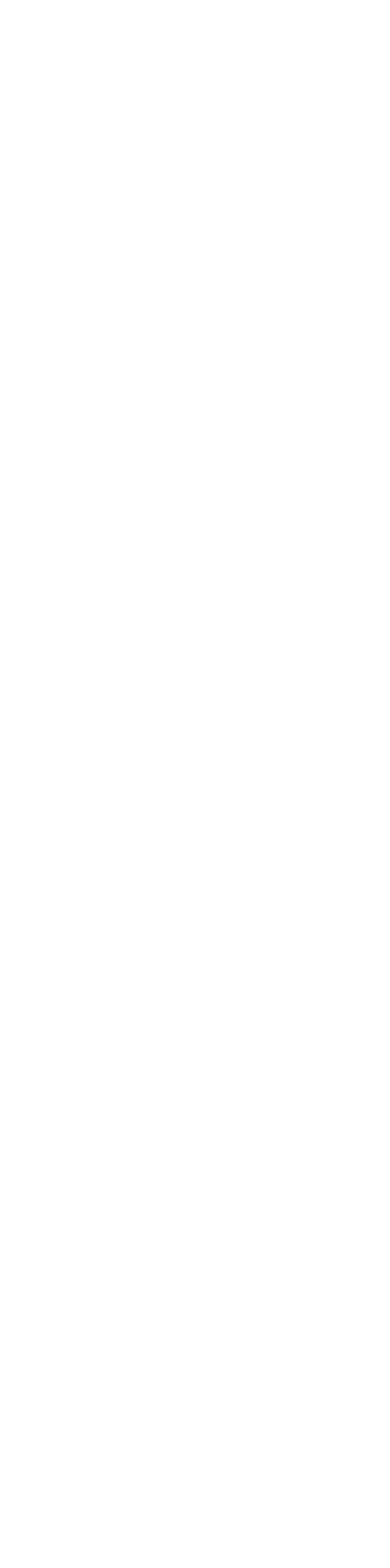
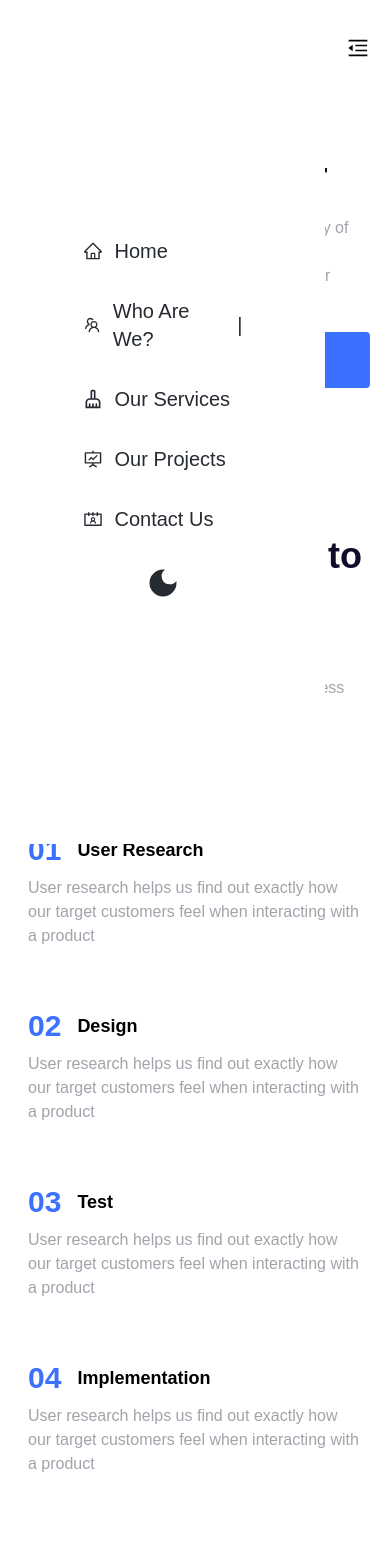
Before and after one commit to youssra-ghninou/i2i-infogerance, a React (Vite) app: page /ourservices in a window 390 px wide. Before the commit this address had no page. Shown: the top 1568 px of the page. Before the commit the page ends 844 px from the top, so only its background shows below. Built offline with nearby package versions, Linux system fonts and the light colour scheme.

Commit message:
Our services page responsive and dark mode done

```diff
--- a/src/components/Home/Navbar.jsx
+++ b/src/components/Home/Navbar.jsx
@@ -27,7 +27,7 @@ const Navbar = () => {
                 </div>
                 <div className="flex items-center gap-3 w-40">
                     <MdOutlineCleaningServices />
-                    <NavIttem content="Our Services" href="/" className=""/>
+                    <Link to="/ourservices">Our Services</Link>
                 </div>
                 <div className="flex items-center gap-3 w-40">
                     <AiOutlineFundProjectionScreen />
@@ -44,7 +44,7 @@ const Navbar = () => {
             <div className="hidden lg:flex flex-row items-center gap-6 text-sm justify-cente bg-white text-dark  dark:text-white dark:bg-dark lg:text-[16px] lg:font-semibold transition duration-500">
                     <Link to="/">Home</Link>
                     <Link to="/whoarewe">Who Are We?</Link>
-                    <NavIttem content="Our Services" href="/" className="text-lg text-gray"/>
+                    <Link to="/ourservices">Our Services</Link>
                     <NavIttem content="Our Projects" href="/" className="text-lg text-gray"/>
                     <NavIttem content="Contact Us" href="/" className="text-lg text-gray"/>
 
--- /dev/null
+++ b/src/components/cards/OurServiceCard.jsx
@@ -0,0 +1,16 @@
+const OurServiceCard = () => {
+    return (
+        <div className={`flex flex-col gap-2`+ props.className}>
+        <div className="md:relative">
+            <img src={service} alt="" className='md:w-2/3 ' />
+            <img src={Titik} alt=""
+            className='hidden md:block md:absolute md:-z-10
+                        md:right-6 md:-top-5 md:w-2/3'/>
+        </div>
+        <SliderButton />
+    </div>
+
+    );
+}
+
+export default OurServiceCard;
--- /dev/null
+++ b/src/components/cards/ProcessCrad.jsx
@@ -0,0 +1,47 @@
+const ProcessCard = () => {
+    const services = [{
+        id: 1,
+          title: 'User Research',
+          content: 'User research helps us find out exactly how our target customers feel when interacting with a product ',
+        },
+        {
+          id: 2,
+          title: 'Design',
+          content: 'User research helps us find out exactly how our target customers feel when interacting with a product ',
+        },
+        {
+          id: 3,
+          title: 'Test',
+          content: 'User research helps us find out exactly how our target customers feel when interacting with a product ',
+        },
+        {
+          id: 4,
+          title: 'Implementation',
+          content: 'User research helps us find out exactly how our target customers feel when interacting with a product ',
+        },
+      ];
+
+      return (
+        <div className="flex flex-col gap-11 md:grid md:grid-cols-2 lg:grid-cols-4 ">
+            {services.map(({id,title,content}) => {
+            return(
+                <div key={id} className="flex flex-col p-2 gap-2 ">
+                    <div className="line1 flex gap-4 text-center items-center">
+                        <div className="text-primary font-bold text-3xl dark:text-white duration-500 transition">
+                        0{id}
+                        </div>
+                        <div className="text-lg font-bold dark:text-white duration-500 transition">
+                        {title}
+                        </div>
+                    </div>
+                    <div className="text-gray font-normal text-base">
+                        {content}
+                    </div>
+                </div>
+            );
+        })}
+        </div>
+    );
+}
+
+export default ProcessCard;
--- a/src/main.jsx
+++ b/src/main.jsx
@@ -5,6 +5,7 @@ import { BrowserRouter,
   Route, } from "react-router-dom";
 import App from './App'
 import './index.css'
+import OurServices from './routes/ourservices';
 import WhoAreWe from './routes/whoarewe';
 
 
@@ -15,8 +16,8 @@ ReactDOM.createRoot(document.getElementById('root')).render(
       <Routes>
         <Route path="/" element={<App />}/>
         <Route path="whoarewe" element={<WhoAreWe />}/>
+        <Route path="ourservices" element={<OurServices />}/>
       </Routes>
     </BrowserRouter>
-
   </React.StrictMode>
 )
--- /dev/null
+++ b/src/ourservices/Header.jsx
@@ -0,0 +1,26 @@
+import CheckServicesButton from "../components/buttons/CheckServicesButton";
+import TalkButton from "../components/buttons/TalkButton";
+
+const Header = () => {
+    return (
+        <div className="flex  ">
+        <div className="flex flex-1 flex-col w-full pt-5 justify-center gap-5 md:relative lg:justify-center lg:items-center lg:px-40 lg:text-center lg:pb-14">
+            <div className="text-primary font-bold text-sm dark:text-white transition duration-500">
+            Our Services
+            </div>
+            <div className="text-text font-bold text-4xl dark:text-white transition duration-500">
+            Services We Offer
+            </div>
+            <h2 className="font-normal text-gray text-base">
+            With  Our Awesome team we offres a variaty of services from UI/UX design to Video Productions,Our Goal is to help you on your Road to Create your product</h2>
+            <div className="flex flex-col gap-3 lg:gap-7 md:flex-row md:gap-5 lg:flex-row ">
+                <TalkButton text="Lets talk" className="bg-red-500" />
+                <CheckServicesButton text="Check our Services" />
+            </div>
+        </div>
+    </div>
+
+     );
+}
+
+export default Header;
--- /dev/null
+++ b/src/ourservices/Ourprocess.jsx
@@ -0,0 +1,22 @@
+const OurProcess = () => {
+    return (
+        <div className="flex pb-14 ">
+        <div className="flex flex-1 flex-col w-full pt-5 justify-center gap-5 md:relative lg:justify-center lg:items-center lg:text-center lg:flex-row lg:gap-5 ">
+            <div className="desktopdiv flex flex-col gap-3 text-left ">
+                <div className="text-primary font-bold text-sm dark:text-white transition duration-500">
+                Our Process
+                </div>
+                <div className="text-text font-bold text-4xl dark:text-white transition duration-500 ">
+                Our Working Process help you to get the best from our team skill
+                </div>
+            </div>
+            <h2 className="font-normal text-gray text-base lg:text-left lg:w-[850px]">
+            With Our team knowloadg of different process We Choose the perfect process to suit the Development of your Product
+            </h2>
+        </div>
+    </div>
+
+     );
+}
+
+export default OurProcess;
--- /dev/null
+++ b/src/ourservices/Uidesign.jsx
@@ -0,0 +1,22 @@
+import TeamCard from "../components/cards/TeamCard";
+
+const UiDesign = () => {
+    return (
+    <div className="flex flex-col my-20 gap-3 md:flex-row md:grid md:grid-cols-2 md:gap-12 ">
+      <div className="flex flex-col gap-3 md:gap-5">
+      <div className="text-primary font-bold text-sm md:text-lg dark:text-white transition duration-500">
+         Our Services
+      </div>
+      <div className="font-bold text-xl text-dark md:text-2xl md:font-extrabold dark:text-white transition duration-500">
+         Ui /Ux , Web Design
+      </div>
+      <div className="text-gray font-normal text-base">
+      With a team of the best Digital Product Designer In the world at your hand , their goal is to create usefull andeasy to use products for you potentials users
+      </div>
+      </div>
+      <TeamCard className=""/>
+    </div>
+     );
+}
+
+export default UiDesign;
--- /dev/null
+++ b/src/routes/ourservices.jsx
@@ -0,0 +1,28 @@
+import Footer from "../components/Home/Footer";
+import Header from "../ourservices/Header";
+import Uidesign from "../ourservices/Uidesign";
+import Navbar from "../components/Home/Navbar";
+import ProcessCrad from "../components/cards/ProcessCrad";
+import OurProcess from "../ourservices/Ourprocess";
+
+const OurServices = () => {
+    return (
+        <div className="w-full flex bg-white dark:bg-dark transition duration-500 justify-center">
+        <div className="flex flex-col w-full bg-white dark:bg-dark font-poppins transition duration-500 max-w-5xl">
+          <div className="p-5 flex flex-col gap-5 bg-white dark:bg-dark transition duration-500">
+            <Navbar />
+            <Header />
+            <OurProcess />
+            <ProcessCrad />
+            <Uidesign />
+          </div>
+            <div className="z-10 flex flex-col gap-20 pt-5 bg-white dark:bg-dark transition duration-500 lg:pt-40">
+              <Footer />
+            </div>
+        </div>
+      </div>
+
+     );
+}
+
+export default OurServices;
```
Also changed, not shown: public/images/service.png (added), src/components/cards/ServicesCard.jsx (indentation only).
